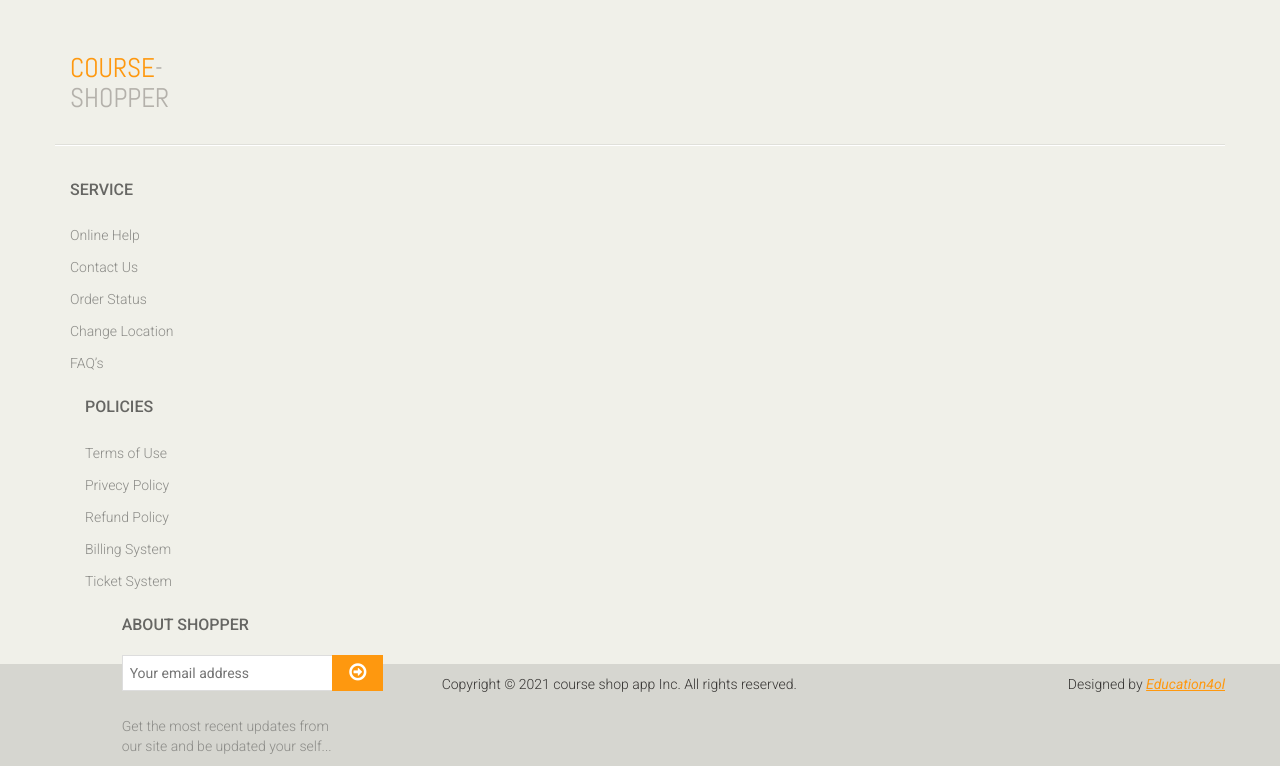
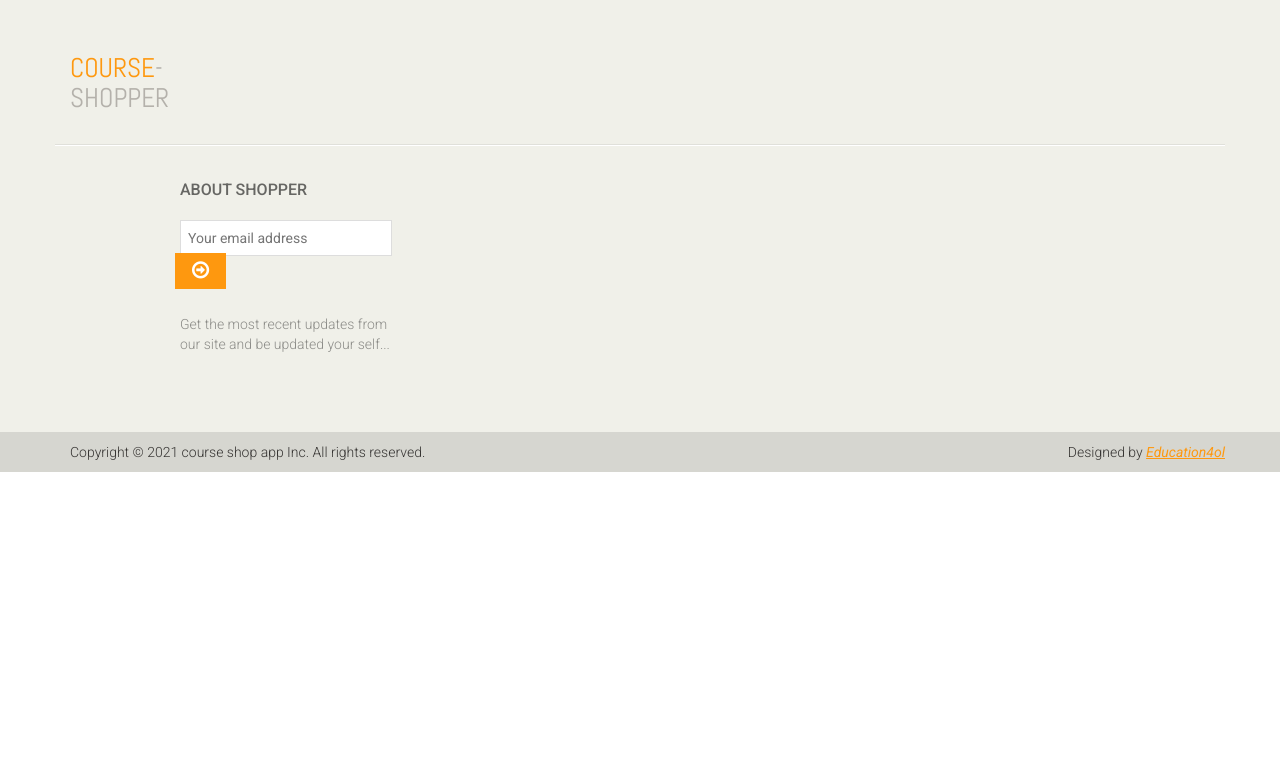
Before and after one commit to Ankitakumari7/course-shop-app, a plain HTML site: page index.html in a window 1280 px wide. Shown: the part 1535-2301 px from the top of the page. After the commit the page ends 2007 px from the top, so only its background shows below. Drawn offline with Linux system fonts and the light colour scheme.

Commit message:
Update index.html

```diff
--- a/index.html
+++ b/index.html
@@ -476,32 +476,6 @@
 		<div class="footer-widget">
 			<div class="container">
 				<div class="row">
-					<div class="col-sm-2">
-						<div class="single-widget">
-							<h2>Service</h2>
-							<ul class="nav nav-pills nav-stacked">
-								<li><a href="#">Online Help</a></li>
-								<li><a href="#">Contact Us</a></li>
-								<li><a href="#">Order Status</a></li>
-								<li><a href="#">Change Location</a></li>
-								<li><a href="#">FAQ’s</a></li>
-							</ul>
-						</div>
-					</div>
-
-					</div>
-					<div class="col-sm-2">
-						<div class="single-widget">
-							<h2>Policies</h2>
-							<ul class="nav nav-pills nav-stacked">
-								<li><a href="#">Terms of Use</a></li>
-								<li><a href="#">Privecy Policy</a></li>
-								<li><a href="#">Refund Policy</a></li>
-								<li><a href="#">Billing System</a></li>
-								<li><a href="#">Ticket System</a></li>
-							</ul>
-						</div>
-					</div>
 
 					</div>
 					<div class="col-sm-3 col-sm-offset-1">
```
